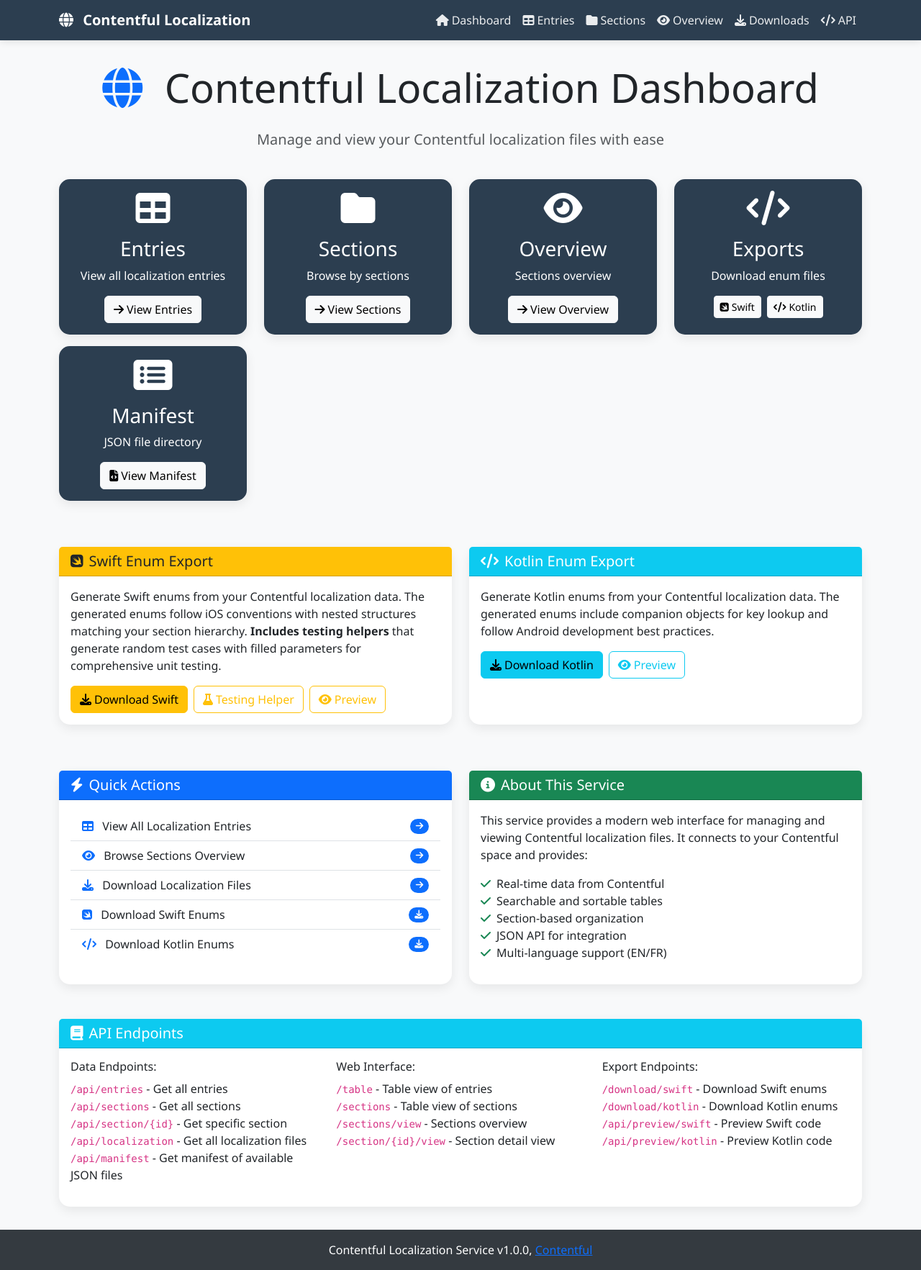
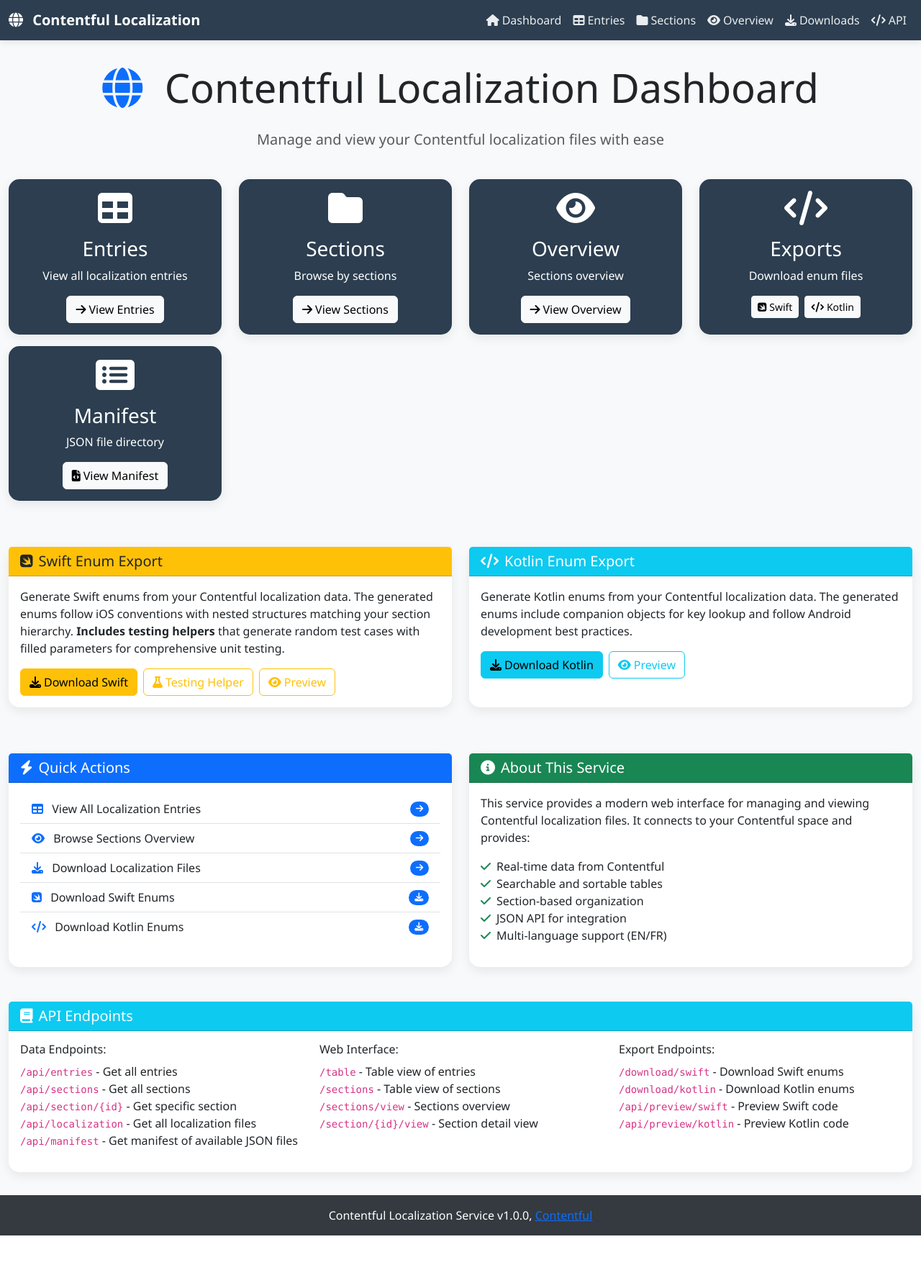
Before and after one commit to NickTrienens2025/localizationsVisualizer, a FastAPI app: page / in a window 1280 px wide. Shown: the whole page at 72% size. After the commit the page ends 1717 px from the top, so only its background shows below. Run offline with FastAPI, Linux system fonts and the light colour scheme.

Commit message:
Use container-fluid for full-width responsive layout
Made-with: Cursor

```diff
--- a/templates/base.html
+++ b/templates/base.html
@@ -176,7 +176,7 @@
 <body>
     <!-- Navigation -->
     <nav class="navbar navbar-expand-lg navbar-dark">
-        <div class="container">
+        <div class="container-fluid">
             <a class="navbar-brand" href="/">
                 <i class="fas fa-globe me-2"></i>
                 Contentful Localization
@@ -225,14 +225,14 @@
 
     <!-- Main Content -->
     <main class="main-content">
-        <div class="container">
+        <div class="container-fluid">
             {% block content %}{% endblock %}
         </div>
     </main>
 
     <!-- Footer -->
     <footer class="footer">
-        <div class="container text-center">
+        <div class="container-fluid text-center">
             <p class="mb-0">
                 Contentful Localization Service v1.0.0, <a href="https://app.contentful.com/spaces/{{ space_id }}/environments/{{ environment_id }}/views/entries">Contentful</a>
             </p>
```
